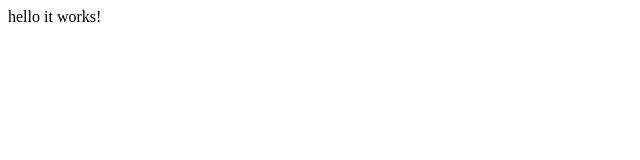
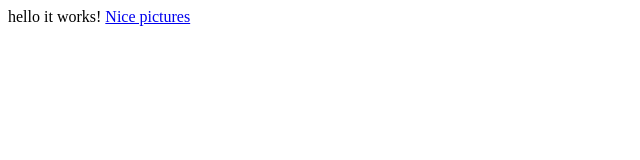
Before and after one commit to aadillies/Saturn-V-page, a plain HTML site: page index.html in a window 1280 px wide. Shown: the whole page, without its empty margins (0-640 px from the left). Drawn offline with Linux system fonts and the light colour scheme.

Commit message:
Update index.html

```diff
--- a/index.html
+++ b/index.html
@@ -1,2 +1,4 @@
 hello
 it works!
+
+<a href="https://www.timeanddate.com/worldclock/moonset-moonrise-photography.html">Nice pictures</a>
```
